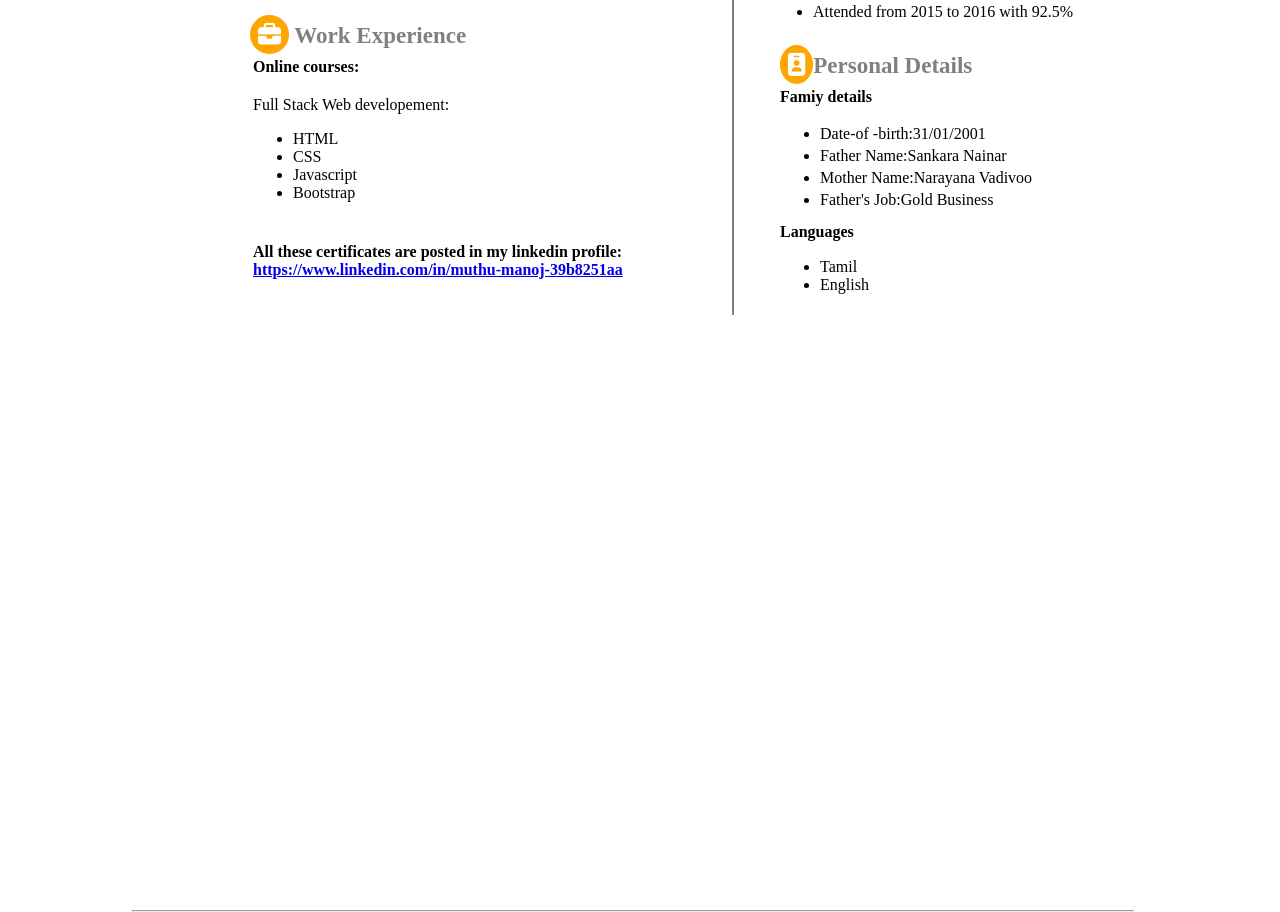
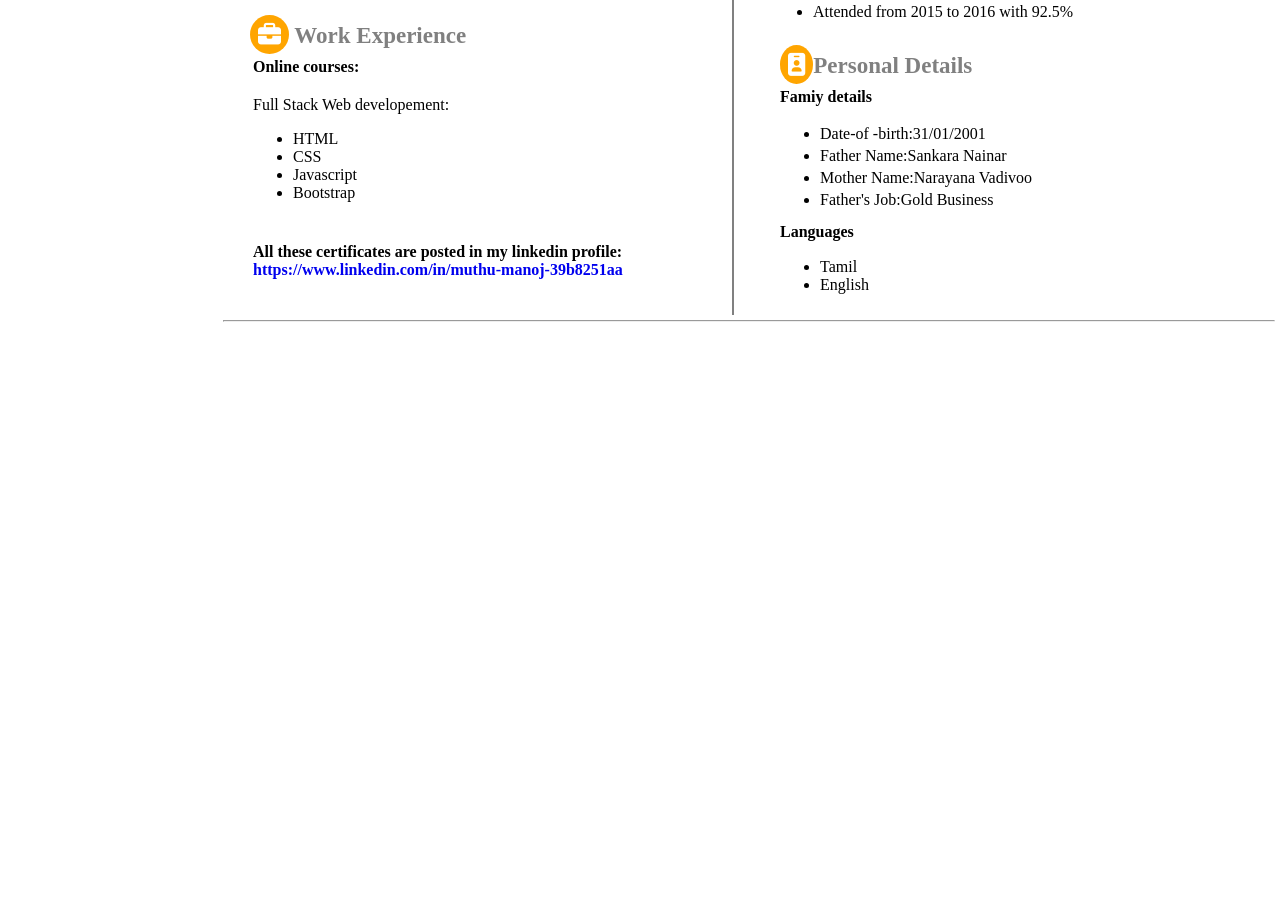
Before and after one commit to muthumanoj/clgresume, a plain HTML site: page index.html in a window 1280 px wide. Shown: the part 908-1820 px from the top of the page. After the commit the page ends 1230 px from the top, so only its background shows below. Drawn offline with Linux system fonts and the light colour scheme.

Commit message:
resumeclg

```diff
--- a/index.html
+++ b/index.html
@@ -23,8 +23,9 @@
 
              </div>
             <hr class="r"/>
+            <hr class="r1"/>
      </div>
-     <div class="col">
+
      <h3 class="pro"><i class="fas fa-user"></i> Profile</h3>
      <div class="profile" >
 
@@ -184,12 +185,12 @@
                      Attended from 2015 to 2016 with 92.5%
                  </li>
 
-                </ul></td></tr></div>
+                </ul></td></tr>
 
 
             </tbody></table></div>
+</div>
 
-        </div>
 
         <div class="detail">
 
@@ -227,7 +228,7 @@
                 </li>
 
             </ul>
-            <hr class="h"/>
+
         </div>
 
 
--- a/styles.css
+++ b/styles.css
@@ -47,11 +47,14 @@ div {
    right: 0px;
     top: 255px;
 }
-.h{
+a{
+    text-decoration: none;
+}
+.r1{
+    width: 1050px;
     position: absolute;
-    width: 500px;
-    top: 50px;
-
+    bottom: -995px;
+    right: -50px;
 }
 
 
@@ -69,7 +72,7 @@ span {
 }
 pre {
     position: absolute;
-    left: 40px;
+    left: 35px;
     top: 230px;
 }
 
@@ -303,6 +306,5 @@ i{
     border: 3px dotted orange;
     border-radius: 50%;
     padding: 5px;
-    background-color: orange
-    ;
+    background-color: orange;
 }
```
